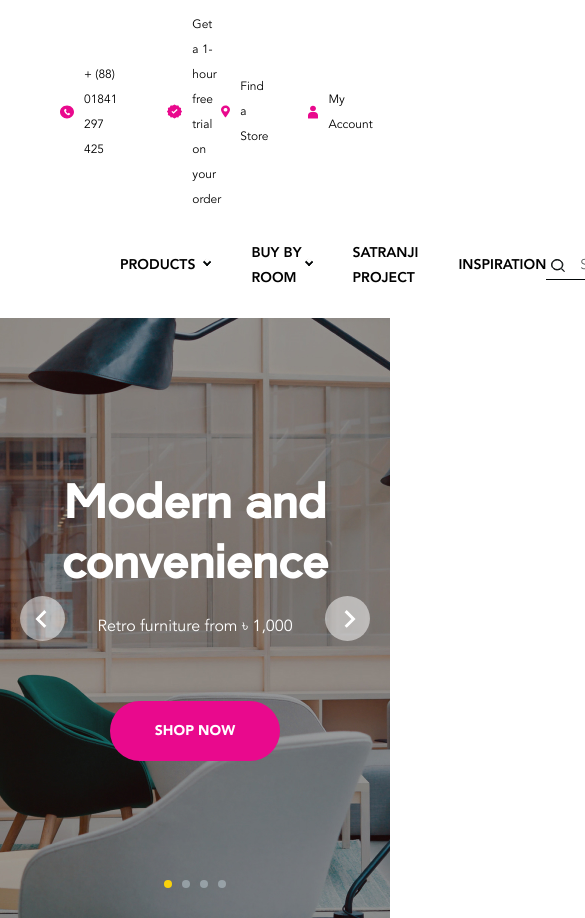
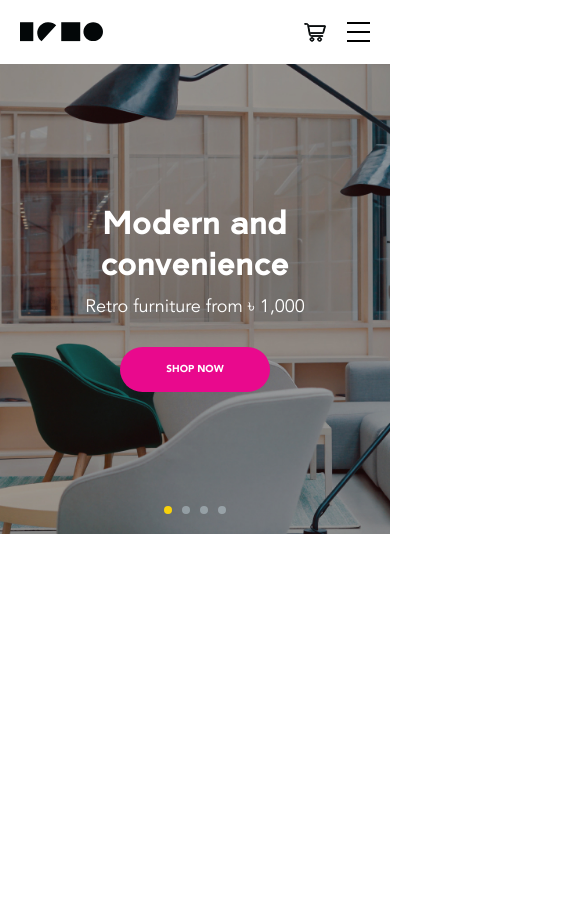
Before and after one commit to Halo-Lab/boilerplate-sass-webpack, a website built with webpack: page src/index.html in a window 390 px wide. Shown: the top 918 px of the page, 585 px wide, since content can reach past the window. After the commit the page ends 844 px from the top, so only its background shows below. Built offline with nearby package versions, Linux system fonts and the light colour scheme.

Commit message:
Add responsive

```diff
--- a/src/index.html
+++ b/src/index.html
@@ -34,6 +34,7 @@
             <div class="header__logo">
               <a href="/"><img src="/public/images/logo.svg" alt="logo"/></a>
             </div>
+            <div class="menu__wrap">
               <ul class="menu">
                 <li class="menu__item menu__item-dropdown">
                   <a href="/" data-translate="menu.menuItem1.menuItemTitle"></a>
@@ -52,6 +53,8 @@
                 <img src="/public/images/search-icon.svg" alt="search-icon" />
                 <input type="text" placeholder="Search" />
               </div>
+            </div>
+
             <div class="cart">
               <a href="">
                 <svg
@@ -78,6 +81,9 @@
                   />
                 </svg>
               </a>
+            </div>
+            <div class="hamburger">
+              <div></div>
             </div>
           </div>
         </div>
--- a/src/styles/_variables.scss
+++ b/src/styles/_variables.scss
@@ -1,6 +1,7 @@
 // colors
 
 $body-color: #000000;
+$color-black: #000000;
 $color-white: #ffffff;
 $color-dark-black: #030708;
 $color-pink: #e9098d;
@@ -10,3 +11,14 @@ $color-yellow: #f9d20b;
 // fonts
 
 $font-title: 'Paloseco';
+
+//grid breakpoints
+
+$grid-breakpoints: (
+  xs: 0,
+  sm: 576px,
+  md: 768px,
+  lg: 992px,
+  xl: 1280px,
+  xxl: 1920px
+);
--- a/src/styles/components/_buttons.scss
+++ b/src/styles/components/_buttons.scss
@@ -11,6 +11,10 @@
   border: none;
   outline: none;
   border-radius: 100px;
+
+  @include media-breakpoint-down(sm) {
+    font-size: 10px;
+  }
 }
 
 .button_pink {
@@ -20,4 +24,9 @@
 .button--sm {
   width: 170px;
   height: 60px;
+
+  @include media-breakpoint-down(sm) {
+    width: 150px;
+    height: 45px;
+  }
 }
--- a/src/styles/components/_header.scss
+++ b/src/styles/components/_header.scss
@@ -8,6 +8,10 @@
     align-items: center;
     justify-content: space-between;
     padding: 12px 0px 9px;
+
+    @include media-breakpoint-down(sm) {
+      display: none;
+    }
 
     a,
     p {
@@ -28,13 +32,37 @@
     align-items: center;
     justify-content: space-between;
     padding: 20px 0px 28px;
+
+    @include media-breakpoint-down(sm) {
+      padding: 20px 0px 20px;
+    }
+  }
+
+  .menu__wrap {
+    display: flex;
+    align-items: center;
+    margin-left: 60px;
+    width: 100%;
+
+    @media only screen and (max-width: 1150px) {
+      margin-left: 40px;
+    }
+
+    @include media-breakpoint-down(md) {
+      position: fixed;
+      top: 0;
+      left: 0;
+      right: 0;
+      bottom: 0;
+      opacity: 0;
+      visibility: hidden;
+    }
   }
 
   .menu {
     display: flex;
     align-items: center;
     margin-right: auto;
-    margin-left: 60px;
   }
 
   .header__top-info {
@@ -60,15 +88,28 @@
     font-size: 14px;
     line-height: 1.78em;
     text-transform: uppercase;
+
+    @media only screen and (max-width: 1150px) {
+      font-size: 13px;
+    }
   }
 
   .menu > .menu__item + .menu__item {
     margin-left: 40px;
+
+    @media only screen and (max-width: 1150px) {
+      margin-left: 20px;
+    }
   }
 
   .header__logo {
     font-size: 0;
     width: 100px;
+    flex-shrink: 0;
+
+    @include media-breakpoint-down(sm) {
+      width: 83px;
+    }
 
     a {
       display: block;
@@ -105,6 +146,11 @@
     align-items: center;
     box-shadow: 0 1px 0 0 $color-dark-black;
 
+    @include media-breakpoint-down(md) {
+      opacity: 0;
+      visibility: hidden;
+    }
+
     input {
       font-family: 'AvenirLight', sans-serif;
       border: none;
@@ -126,5 +172,57 @@
 
   .cart {
     margin-left: 38px;
+
+    @media only screen and (max-width: 1150px) {
+      margin-left: 20px;
+    }
+
+    @include media-breakpoint-down(md) {
+      margin-left: auto;
+    }
+  }
+
+  .hamburger {
+    position: relative;
+    width: 23px;
+    height: 20px;
+    margin-left: 20px;
+    flex-shrink: 0;
+    cursor: pointer;
+
+    @include media-breakpoint-up(lg) {
+      display: none;
+    }
+
+    div {
+      position: absolute;
+      width: 100%;
+      height: 2px;
+      background: black;
+      top: 50%;
+      margin-top: -1px;
+
+      &:before {
+        content: '';
+        display: block;
+        position: absolute;
+        top: 0;
+        right: 0;
+        width: 100%;
+        height: 100%;
+        box-shadow: 0 9px 0 0 $color-black;
+      }
+
+      &:after {
+        content: '';
+        display: block;
+        position: absolute;
+        top: 0;
+        right: 0;
+        width: 100%;
+        height: 100%;
+        box-shadow: 0 -9px 0 0 $color-black;
+      }
+    }
   }
 }
--- a/src/styles/components/_hero.scss
+++ b/src/styles/components/_hero.scss
@@ -4,6 +4,14 @@
     display: flex;
     justify-content: center;
     align-items: center;
+
+    @include media-breakpoint-up(xl) {
+      min-height: calc(90vh - 120px);
+    }
+
+    @include media-breakpoint-down(sm) {
+      min-height: 470px;
+    }
 
     img {
       position: absolute;
@@ -21,6 +29,7 @@
     text-align: center;
     color: $color-white;
     z-index: 1;
+    padding: 0 20px;
   }
 
   .slide-title {
@@ -28,6 +37,17 @@
     font-size: 45px;
     line-height: 1.33em;
     margin-bottom: 0.44em;
+    letter-spacing: 1px;
+
+    @include media-breakpoint-down(md) {
+      font-size: 38px;
+    }
+
+    @include media-breakpoint-down(sm) {
+      font-size: 30px;
+      margin-bottom: 0.33em;
+      line-height: 1.35em;
+    }
   }
 
   .slide-description {
@@ -35,5 +55,11 @@
     font-size: 16px;
     line-height: 1.25em;
     margin-bottom: 4.06em;
+
+    @include media-breakpoint-down(sm) {
+      font-size: 18px;
+      line-height: 1.11em;
+      margin-bottom: 1.67em;
+    }
   }
 }
--- a/src/styles/components/_slider.scss
+++ b/src/styles/components/_slider.scss
@@ -4,6 +4,10 @@
   height: 45px;
   border-radius: 50%;
   background: rgba($color-white, 0.5);
+
+  @include media-breakpoint-down(md) {
+    display: none;
+  }
 
   &:after {
     content: '';
@@ -47,4 +51,8 @@
 .swiper-container-horizontal > .swiper-pagination-bullets {
   font-size: 0;
   bottom: 30px;
+
+  @include media-breakpoint-down(sm) {
+    bottom: 20px;
+  }
 }
--- a/src/styles/index.scss
+++ b/src/styles/index.scss
@@ -47,4 +47,12 @@ p {
   width: 100%;
   max-width: 1160px;
   padding: 0 60px;
+
+  @include media-breakpoint-down(sm) {
+    padding: 0 36px;
+  }
+
+  @include media-breakpoint-down(xs) {
+    padding: 0 20px;
+  }
 }
```
Lines whose indentation alone changed are shown as unchanged.
